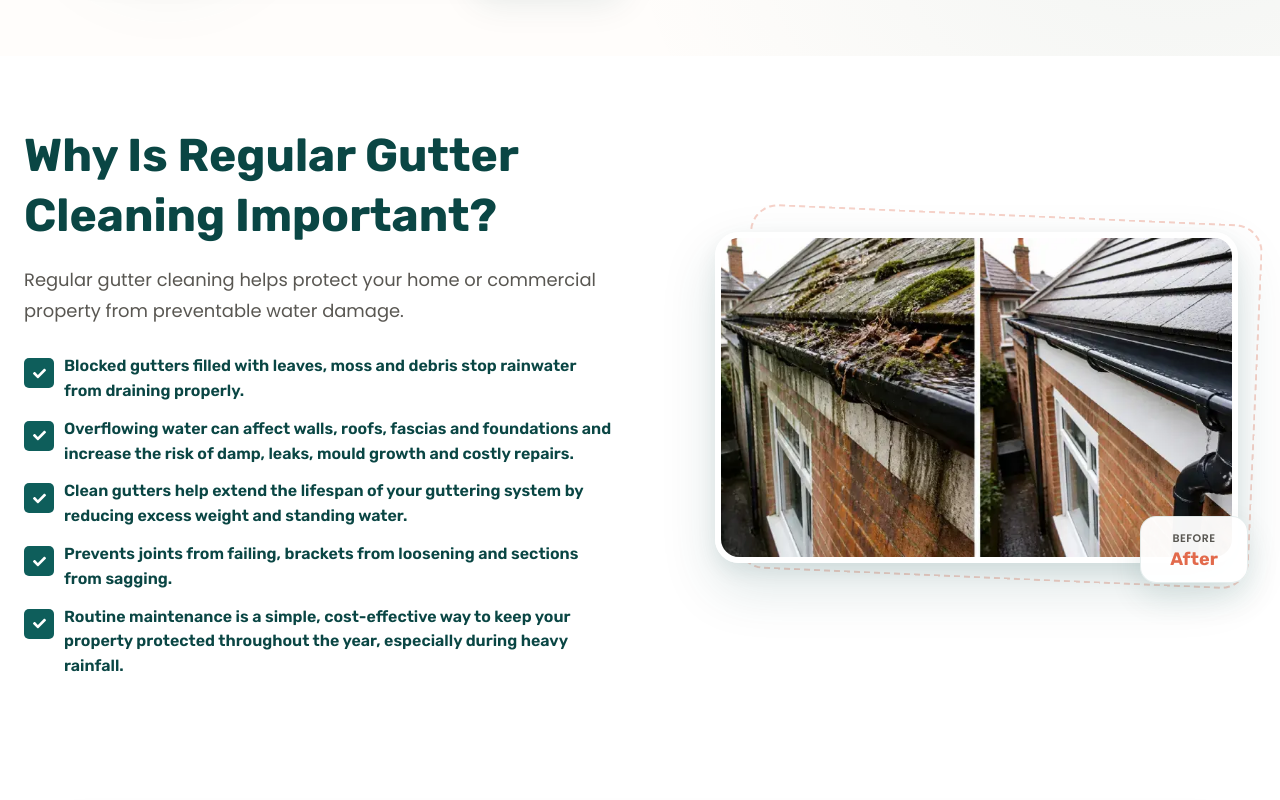
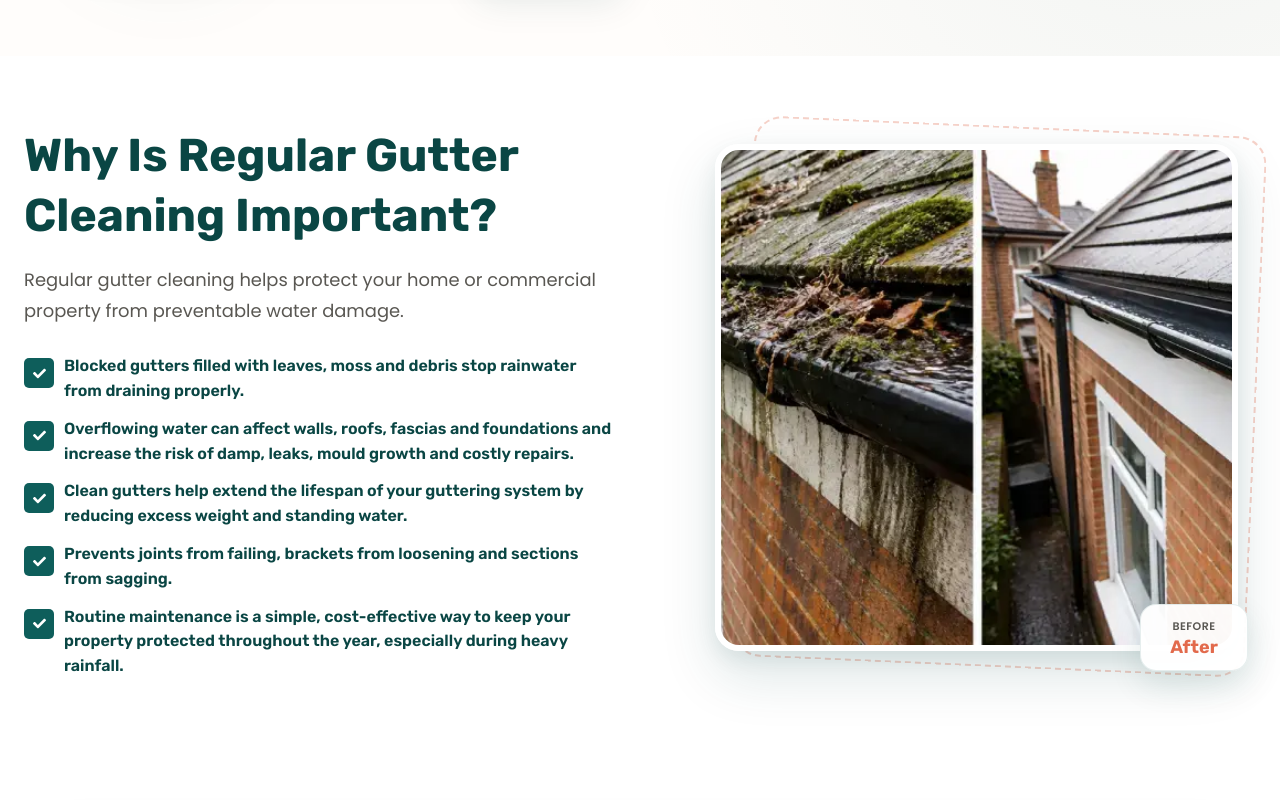
Before and after one commit to hardeepkaur-gif/cleaning, a Next.js app: page /gutter-cleaning in a window 1280 px wide. Shown: the part 2440-3240 px from the top of the page. Built offline with nearby package versions, Linux system fonts and the light colour scheme.

Commit message:
remove section carpet

```diff
--- a/src/app/carpet-cleaning/page.tsx
+++ b/src/app/carpet-cleaning/page.tsx
@@ -6,7 +6,6 @@ import CarpetIncludedSection from "@/components/carpet/CarpetIncludedSection";
 import CarpetServicesSection from "@/components/carpet/CarpetServicesSection";
 import CarpetAdditionalCtaSection from "@/components/carpet/CarpetAdditionalCtaSection";
 import CarpetStainsSection from "@/components/carpet/CarpetStainsSection";
-import CarpetWorthItSection from "@/components/carpet/CarpetWorthItSection";
 import CarpetFrequencySection from "@/components/carpet/CarpetFrequencySection";
 import CarpetPricingSection from "@/components/carpet/CarpetPricingSection";
 import CarpetPricingCtaSection from "@/components/carpet/CarpetPricingCtaSection";
@@ -38,7 +37,6 @@ export default function CarpetCleaningPage() {
       <CarpetServicesSection />
       <CarpetAdditionalCtaSection />
       <CarpetStainsSection />
-      <CarpetWorthItSection />
       <CarpetWorthItAltSection />
       <CarpetFrequencySection />
       <CarpetPricingSection />
--- a/src/components/gutter/GutterFaqSection.module.css
+++ b/src/components/gutter/GutterFaqSection.module.css
@@ -1,5 +1,6 @@
 .section {
   padding-top: clamp(40px, 5vw, 60px);
+  padding-bottom: clamp(70px, 9vw, 100px);
 }
 
 .itemOpen .answer {
--- a/src/components/gutter/GutterWhySection.module.css
+++ b/src/components/gutter/GutterWhySection.module.css
@@ -3,7 +3,7 @@
 }
 
 .grid {
-  align-items: center;
+  align-items: stretch;
 }
 
 .left {
@@ -24,15 +24,20 @@
 
 .right {
   display: flex;
-  align-items: center;
+  align-items: stretch;
   justify-content: center;
+  min-height: 0;
 }
 
 .visual {
   position: relative;
+  display: flex;
+  flex-direction: column;
   width: 100%;
   max-width: 560px;
   margin-left: auto;
+  height: 100%;
+  min-height: 0;
   padding: 18px 18px 28px 0;
 }
 
@@ -48,6 +53,9 @@
 .imgWrap {
   position: relative;
   z-index: 1;
+  flex: 1 1 auto;
+  min-height: 0;
+  height: 100%;
   border-radius: 24px;
   overflow: hidden;
   border: 6px solid var(--white);
@@ -69,7 +77,7 @@
 .imgWrap img {
   display: block;
   width: 100%;
-  aspect-ratio: 16 / 10;
+  height: 100%;
   object-fit: cover;
 }
 
@@ -110,7 +118,18 @@
   .visual {
     max-width: 520px;
     margin: 0 auto;
+    height: auto;
     padding: 14px;
+  }
+
+  .imgWrap {
+    flex: none;
+    height: auto;
+  }
+
+  .imgWrap img {
+    height: auto;
+    aspect-ratio: 16 / 10;
   }
 
   .frameOuter {
```
